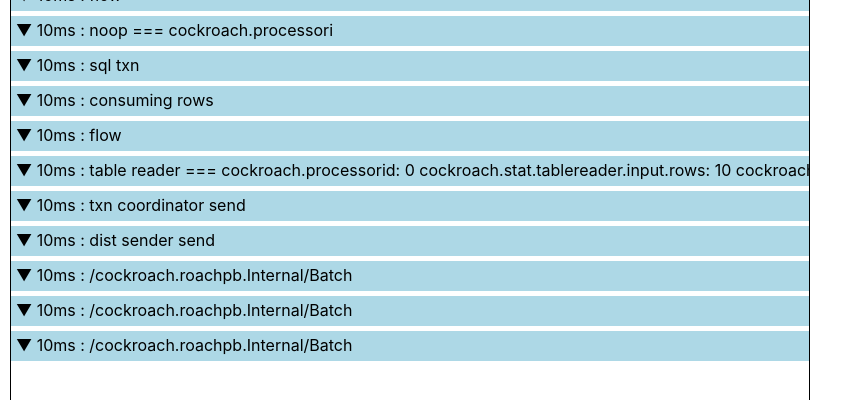
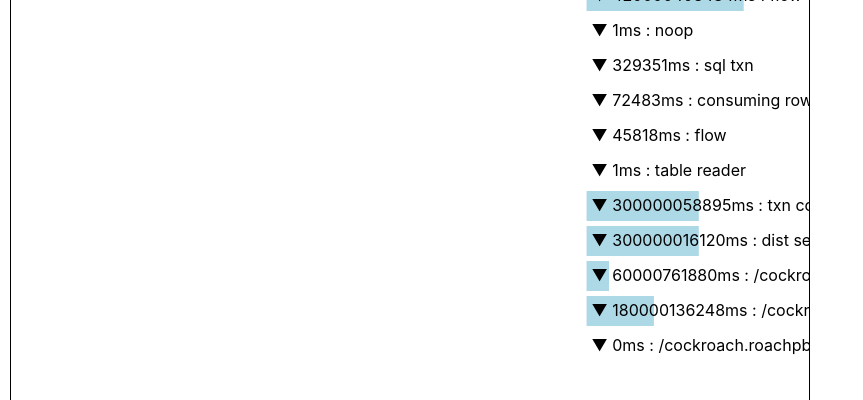
Before and after one commit to cockroachdb/dist-trace-viewer, a React (Create React App) app: page / in a window 1280 px wide. Both pictures are taken after a click on the button "Visualize". Shown: the part 301-701 px from the top of the page, without its empty margins (0-863 px from the left). Built offline with nearby package versions, Linux system fonts and the light colour scheme.

Commit message:
tree parsing

```diff
--- a/package.json
+++ b/package.json
@@ -5,9 +5,12 @@
   "dependencies": {
     "@types/jest": "23.3.7",
     "@types/lodash": "^4.14.117",
+    "@types/luxon": "^1.4.0",
     "@types/papaparse": "^4.5.4",
     "@types/react": "16.4.18",
     "@types/react-dom": "16.0.9",
+    "lodash": "^4.17.4",
+    "luxon": "^1.4.4",
     "papaparse": "^4.6.1",
     "react": "^16.6.0",
     "react-dom": "^16.6.0",
--- a/src/TraceAndSidebar.tsx
+++ b/src/TraceAndSidebar.tsx
@@ -1,19 +1,19 @@
 import React, { Component } from 'react';
 import { createSelector } from 'reselect';
 
-import TraceView, { update, initialState, TraceViewState } from "./TraceView";
+import TraceView, { update, initialState, TraceViewState, Action } from "./TraceView";
 import { visitNodes } from "./tree";
 import { TraceNode } from './trace';
 
-function indexById(trace) {
-  const output = {};
-  visitNodes(trace, (node) => {
-    output[node.id] = node;
+function indexById(trace: TraceNode) {
+  const output: { [id: string]: TraceNode } = {};
+  visitNodes(trace, (node: TraceNode) => {
+    output[node.spanID] = node;
   });
   return output;
 }
 
-const indexByIdSelector = createSelector(t => t, indexById);
+const indexByIdSelector = createSelector((t: TraceNode) => t, indexById);
 
 interface TraceAndSidebarProps {
   trace: TraceNode;
@@ -32,13 +32,13 @@ class TraceAndSidebar extends Component<TraceAndSidebarProps, TraceAndSidebarSta
     };
   }
 
-  onAction = (action) => {
+  onAction = (action: Action) => {
     this.setState({
       traceState: update(this.state.traceState, action),
     });
   }
 
-  renderSidebar(span) {
+  renderSidebar(span: TraceNode) {
     if (!span) {
       return null;
     }
@@ -48,20 +48,16 @@ class TraceAndSidebar extends Component<TraceAndSidebarProps, TraceAndSidebarSta
         <table>
           <tbody style={{ textAlign: "left" }}>
             <tr>
-              <th>Name:</th>
-              <td>{span.name}</td>
+              <th>Operation:</th>
+              <td>{span.operation}</td>
             </tr>
             <tr>
               <th>Start:</th>
-              <td>{span.startTS}</td>
+              <td>{span.timestamp.toString()}</td>
             </tr>
             <tr>
               <th>Duration:</th>
               <td>{span.duration}</td>
-            </tr>
-            <tr>
-              <th>Props:</th>
-              <td>{JSON.stringify(span.props)}</td>
             </tr>
           </tbody>
         </table>
@@ -74,7 +70,7 @@ class TraceAndSidebar extends Component<TraceAndSidebarProps, TraceAndSidebarSta
             </tr>
           </thead>
           <tbody>
-            {span.logMessages.map((message) => (
+            {span.messages.map((message) => (
               <tr key={message.age}>
                 <td>{message.age}</td>
                 <td style={{ fontFamily: "monospace" }}>{message.message}</td>
--- a/src/TraceView.tsx
+++ b/src/TraceView.tsx
@@ -10,13 +10,13 @@ const DOWN_ARROW = '▼';
 const SIDE_ARROW = '▶';
 
 const TOGGLE_COLLAPSED = 'TOGGLE_COLLAPSED';
-const toggleCollapsed = (spanID) => ({
+const toggleCollapsed = (spanID: number) => ({
   type: TOGGLE_COLLAPSED,
   spanID,
 });
 
 const HOVER_SPAN = 'HOVER_SPAN';
-const hoverSpan = (spanID) => ({
+const hoverSpan = (spanID: number) => ({
   type: HOVER_SPAN,
   spanID,
 });
@@ -43,7 +43,7 @@ export const initialState: TraceViewState = {
   collapsedSpanIDs: [],
 };
 
-interface Action {
+export interface Action {
   type: string;
   spanID?: number;
 }
@@ -51,7 +51,7 @@ interface Action {
 export function update(state: TraceViewState, action: Action): TraceViewState {
   switch (action.type) {
     case TOGGLE_COLLAPSED: {
-      const isCollapsed = state.collapsedSpanIDs.includes(action.spanID);
+      const isCollapsed = _.includes(state.collapsedSpanIDs, action.spanID);
       return {
         ...state,
         collapsedSpanIDs: isCollapsed
@@ -74,11 +74,11 @@ export function update(state: TraceViewState, action: Action): TraceViewState {
   }
 }
 
-function flatten(tree, collapsed) {
-  const output = [];
-  function recur(node) {
+function flatten(tree: TraceNode, collapsed: number[]) {
+  const output: TraceNode[] = [];
+  function recur(node: TraceNode) {
     output.push(node);
-    if (collapsed.includes(node.id)) {
+    if (_.includes(collapsed, node.spanID)) {
       return;
     }
     if (node.children) {
@@ -99,7 +99,7 @@ function lerp(omin: number, omax: number, imin: number, imax: number): (val: num
 
 class TraceView extends Component<TraceViewProps> {
 
-  handleAction = (action) => {
+  handleAction = (action: Action) => {
     this.props.handleAction(action);
   }
 
@@ -114,39 +114,39 @@ class TraceView extends Component<TraceViewProps> {
       hoveredSpanID,
     } = traceState;
     const flattened = flatten(trace, collapsedSpanIDs);
-    // TODO: don't compute this every frame
-    const lastTS = _.max(flattened.map((span) => (span.startTS + span.duration)));
+    // TODO(vilterp): convert to age
+    const lastTS = _.max(flattened.map((span) => (span.timestamp.toMillis() + span.duration)));
     const scale = lerp(0, width, 0, lastTS);
 
     return (
       <svg width={width} height="2000" style={{ border: "1px solid black" }}>
         {flattened.map((span, idx) => {
-          const isHovered = hoveredSpanID === span.id;
-          const isCollapsed = collapsedSpanIDs.includes(span.id);
+          const isHovered = hoveredSpanID === span.spanID;
+          const isCollapsed = _.includes(collapsedSpanIDs, span.spanID);
           const timeLabel = `${span.duration}ms`;
           const isLeaf = !!span.children;
           const label = !isLeaf
-            ? `${timeLabel} : ${span.name}`
+            ? `${timeLabel} : ${span.operation}`
             : isCollapsed
-              ? `${SIDE_ARROW} ${timeLabel} : ${span.name} (${numDescendants(span)})`
-              : `${DOWN_ARROW} ${timeLabel} : ${span.name}`;
+              ? `${SIDE_ARROW} ${timeLabel} : ${span.operation} (${numDescendants(span)})`
+              : `${DOWN_ARROW} ${timeLabel} : ${span.operation}`;
           return (
             <g
-              key={span.id}
+              key={span.spanID}
               style={{ cursor: "pointer" }}
-              onMouseOver={() => { this.handleAction(hoverSpan(span.id)); }}
+              onMouseOver={() => { this.handleAction(hoverSpan(span.spanID)); }}
               // onMouseOut={() => { this.handleAction(unHoverSpan); }}
-              onClick={() => { this.handleAction(toggleCollapsed(span.id)); }}
+              onClick={() => { this.handleAction(toggleCollapsed(span.spanID)); }}
             >
               <rect
                 fill={isHovered ? "blue" : "lightblue"}
                 y={idx * HEIGHT_PLUS_SPACE - 5}
-                x={scale(span.startTS)}
+                x={scale(span.timestamp.toMillis())}
                 height={HEIGHT}
                 width={scale(span.duration)}
               />
               <text
-                x={scale(span.startTS) + 5}
+                x={scale(span.timestamp.toMillis()) + 5}
                 y={idx * HEIGHT_PLUS_SPACE + HEIGHT/2}
                 fill={isHovered ? "white" : "black"}
               >
--- a/src/trace.ts
+++ b/src/trace.ts
@@ -1,24 +1,22 @@
 import _ from "lodash";
 import Papa from "papaparse";
+import { DateTime } from "luxon";
 
 export interface LogMessage {
+  idx: number;
   age: number; // ns
   message: string;
 }
 
 export interface TraceNode {
-  id: number;
-  name: string;
-  startTS: number; // TODO(vilterp): use Luxon timestamp type here
+  spanID: number;
+  operation: string;
+  location: string;
+  tag: string;
+  timestamp: DateTime;
   duration: number; // ns
-  props: { [key: string]: string };
-  logMessages: LogMessage[];
+  messages: LogMessage[];
   children: TraceNode[];
-}
-
-export function parseTrace(csvText: string): TraceNode {
-  const parsedCSV = parseCSV(csvText);
-  return rowsToTree(parsedCSV);
 }
 
 const SPAN_START = "=== SPAN START: ";
@@ -28,69 +26,92 @@ const SPAN_IDX_COL = 0;
 const AGE_COL = 8;
 const MESSAGE_COL = 7;
 
-function rowsToTree(rows: string[][]) {
-  function recur(startIdx: number) {
-    const startRow = rows[startIdx];
-    const startRowMessage = startRow[MESSAGE_COL];
-    const spanIdx = startRow[SPAN_IDX_COL];
-    const logMessages = [];
-    const children = [];
-    let i = startIdx + 1;
-    while (i < rows.length) {
-      const row = rows[i];
-      const rowMessage = row[MESSAGE_COL];
-      if (row[SPAN_IDX_COL] === spanIdx) {
-        logMessages.push({
-          age: row[AGE_COL],
-          message: rowMessage,
-        });
-      } else if (rowMessage.startsWith(SPAN_START)) {
-        const { node, endIdx } = recur(i);
-        children.push(node);
-        i = endIdx;
+function rowsToTree(rows: TraceNode[]): TraceNode {
+  const tree = rows[0];
+  let stack = [rows[0]];
+  rows.slice(1).forEach(row => {
+    let cur = _.last(stack);
+    if (row.spanID > cur.spanID) {
+      cur.children.push(row);
+      stack.push(row);
+    } else {
+      while (cur.spanID !== row.spanID) {
+        stack.pop();
+        cur = _.last(stack);
       }
-      i++;
+      cur.messages.push(...row.messages);
     }
-
-    return {
-      node: {
-        id: startIdx,
-        name: startRowMessage.slice(SPAN_START.length, startRowMessage.length - SPAN_END.length),
-        startTS: 0,
-        duration: 10,
-        props: {},
-        children,
-        logMessages,
-      },
-      endIdx: i,
-    };
-  }
-
-  const message = rows[1][MESSAGE_COL];
-  if (!message.startsWith(SPAN_START)) {
-    throw new Error(`expected SPAN START; found ${message}`);
-  }
-
-  return recur(1).node; // skip header
+  });
+  return tree;
 }
 
-function parseCSV(csvText: string): string[][] {
+const durationRegex = /(?:(\d*)h)?(?:(\d*)m)?(?:(\d*)s)?(?:(\d*)ms)?(?:(\d*)μs)?(?:(\d*)ns)?/;
+
+// returns nanoseconds
+function parseDuration(dur: string): number {
+  const matches = dur.match(durationRegex);
+  if (!matches) {
+    return 0; // have to null check to make TS happy in this configration...
+  }
+  const hours = matches[1] ? parseInt(matches[1]) : 0;
+  const minutes = 60 * hours + (matches[2] ? parseInt(matches[2]) : 0);
+  const seconds = 60 * minutes + (matches[3] ? parseInt(matches[3]) : 0);
+  const milliseconds = 1000 * seconds + (matches[4] ? parseInt(matches[4]) : 0);
+  const microseconds = 1000 * milliseconds + (matches[5] ? parseInt(matches[5]) : 0);
+  const nanoseconds = 1000 * microseconds + (matches[6] ? parseInt(matches[6]) : 0);
+  return nanoseconds;
+}
+
+function parseRow(columns: string[]): TraceNode {
+  if (columns.length !== EXPECTED_HEADING.length) {}
+  return {
+    spanID: parseInt(columns[0]),
+    timestamp: DateTime.fromSQL(columns[2], { zone: 'utc' }),
+    duration: parseDuration(columns[3]),
+    operation: columns[4],
+    location: columns[5],
+    tag: columns[6],
+    messages: [
+      {
+        idx: parseInt(columns[1]),
+        message: columns[7],
+        age: parseDuration(columns[8]),
+      },
+    ],
+    children: [],
+  }
+}
+
+function compressRows(originalRows: TraceNode[]): TraceNode[] {
+  let updatedRows = [originalRows[0]]
+  originalRows.slice(1).forEach(row => {
+    const last = _.last(updatedRows)
+    if (row.spanID === last.spanID) {
+      last.messages.push(...row.messages);
+    } else {
+      updatedRows.push(row);
+    }
+  });
+  return updatedRows;
+}
+
+export function parseCSV(csvText: string): TraceNode {
   const parseRes = Papa.parse(csvText);
-
   if (parseRes.errors.length > 0) {
     throw new Error(`parse errors: ${parseRes.errors.join(", ")}`);
   }
-
   if (parseRes.data.length === 0) {
     throw new Error(`parse error: 0 rows`);
   }
-
-  const rows = parseRes.data;
+  let rows = parseRes.data;
   const header = rows[0];
-
   if (!_.isEqual(header, EXPECTED_HEADING)) {
     throw new Error(`expected first row ${EXPECTED_HEADING.join(',')}; got ${header.join(',')}`);
   }
 
-  return rows;
+  const parsedRows = _.map(rows.slice(1), row => parseRow(row));
+  const compRows = compressRows(parsedRows);
+  const tree = rowsToTree(compRows);
+
+  return tree;
 }
--- a/src/tree.ts
+++ b/src/tree.ts
@@ -1,5 +1,7 @@
-export function visitNodes(tree, fun) {
-  function recur(node, depth) {
+import { TraceNode } from "./trace";
+
+export function visitNodes(tree: TraceNode, fun: (tn: TraceNode, depth: number) => void) {
+  function recur(node: TraceNode, depth: number) {
     fun(node, depth);
     if (node.children) {
       node.children.forEach((n) => {
@@ -10,7 +12,7 @@ export function visitNodes(tree, fun) {
   recur(tree, 0);
 }
 
-export function numDescendants(tree) {
+export function numDescendants(tree: TraceNode) {
   let num = 0;
   visitNodes(tree, () => {
     num++;
```
Also changed, not shown: src/App.tsx (+8 -8 lines), src/react-app.d.ts (added, +61 -0 lines), tsconfig.json (added, +21 -0 lines), 1 other file (tests, documents, lock files or other folders).
